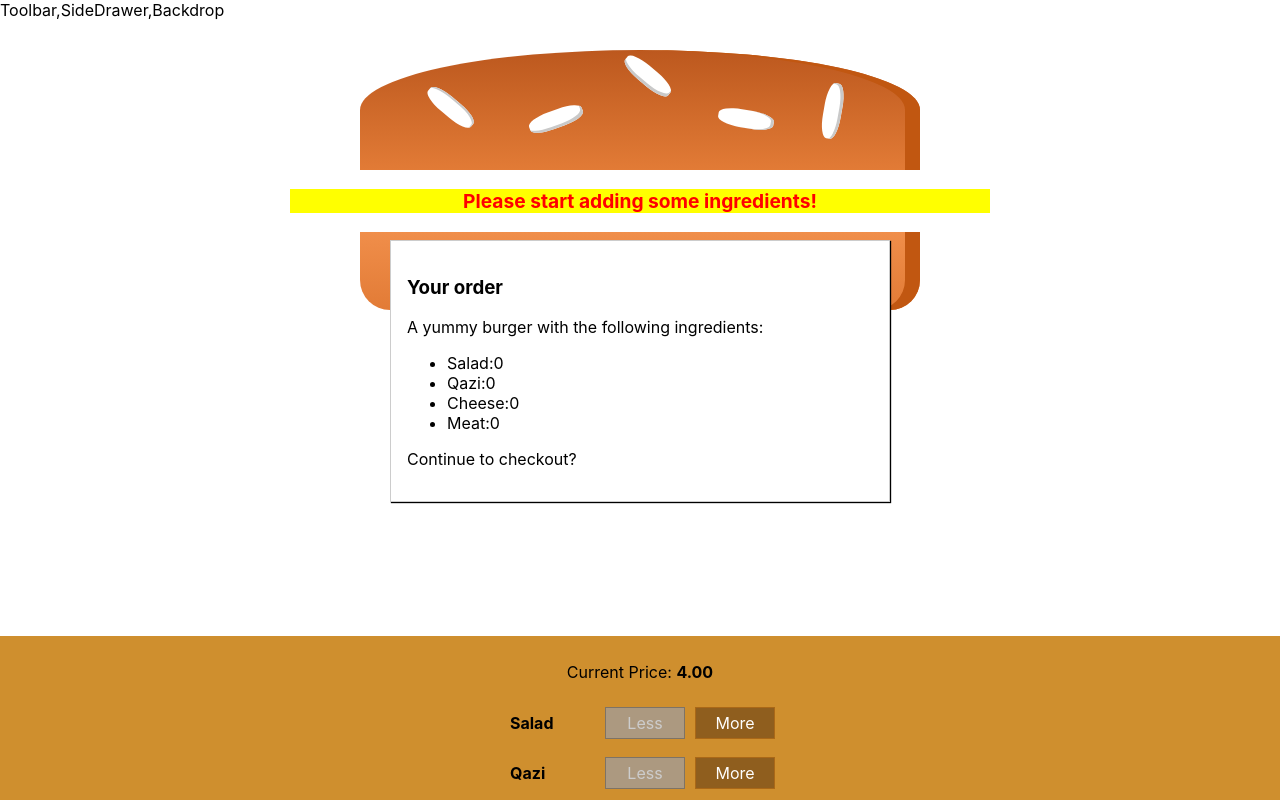
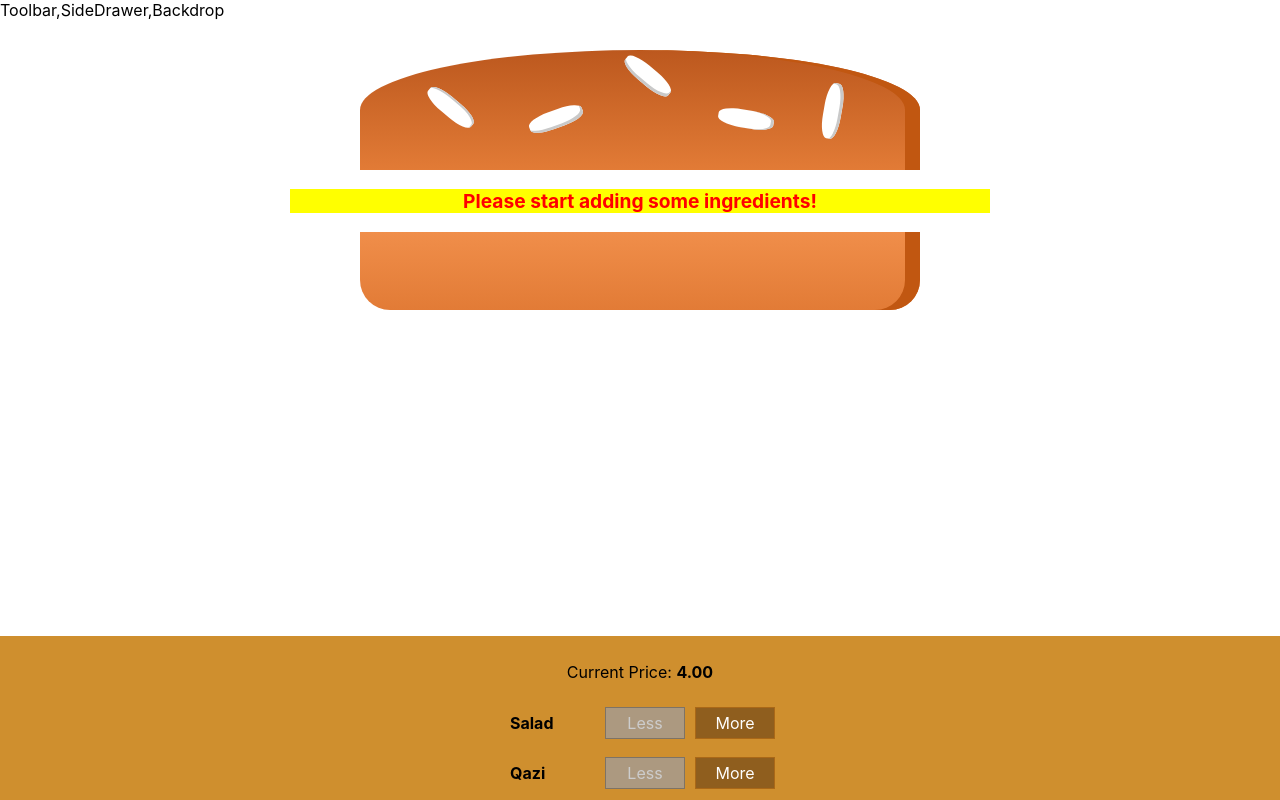
Before and after one commit to frontendprof/react-builder-burger, a React (Create React App) app: page / in a window 1280 px wide. Shown: the top 800 px of the page. Built offline with nearby package versions, Linux system fonts and the light colour scheme.

Commit message:
showing/hiding modal

```diff
--- a/src/components/Burger/BuildControls/BuildControls.js
+++ b/src/components/Burger/BuildControls/BuildControls.js
@@ -23,6 +23,7 @@
         ))}
         <button className={classes.OrderButton}
             disabled={!props.purchasable}
+            onClick={props.ordered}
         >
             ORDER NOW
         </button>
--- a/src/components/UI/Modal/Modal.js
+++ b/src/components/UI/Modal/Modal.js
@@ -3,7 +3,11 @@
 import classes from "./Modal.module.css";
 
 const Modal = (props) => (
-    <div className={classes.Modal}>
+    <div className={classes.Modal}
+        style={{ transform:props.show?'translateY(0)':'translateY(-100vh)',
+            opacity:props.show?'1':'0'
+     }}
+    >
         {props.children}
     </div>
 )
--- a/src/containers/BurgerBuilder/BurgerBuilder.js
+++ b/src/containers/BurgerBuilder/BurgerBuilder.js
@@ -23,6 +23,7 @@
             meat:0
         },
         purchasable:false,
+        purchasing:false,
         totalPrice:4
     }
 
@@ -77,6 +78,10 @@
 
     }
 
+    purchaseHandler=()=>(
+        this.setState({purchasing:true})
+    )
+
 
     render() {
 
@@ -89,7 +94,7 @@
         }
         return (
             <Aux>
-                <Modal>
+                <Modal show={this.state.purchasing}>
                     <OrderSummary ingredients={this.state.ingredients} />
                 </Modal>
                 <Burger ingredients={this.state.ingredients}/>
@@ -98,6 +103,7 @@
                     ingredientRemoved={this.removeIngredientHandler}
                     disabled={disabledInfo}
                     price={this.state.totalPrice}
+                    ordered={this.purchaseHandler}
                     purchasable={this.state.purchasable}
                 />
             </Aux>
```
Also changed, not shown: 1 other file (tests, documents, lock files or other folders).
